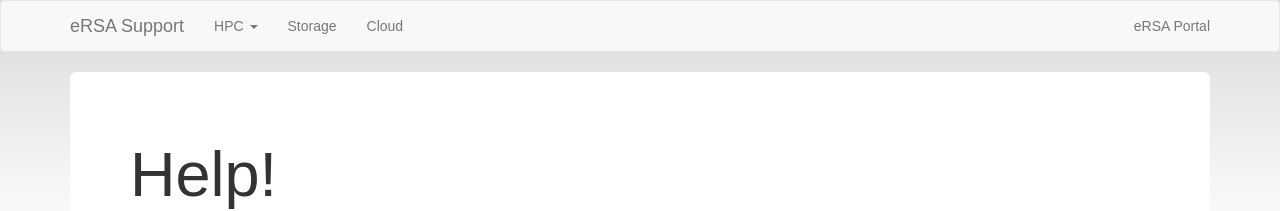
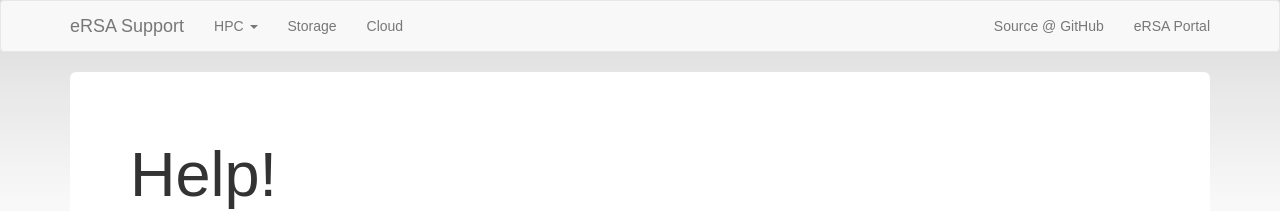
Before and after one commit to pcoddington/test-documentation, a Jekyll site: the page built from index.html, in a window 1280 px wide. Shown: the top 211 px of the page. Built offline with Jekyll 4.4.1, drawn with Linux system fonts in a browser that asks for light colours; nearby versions of some CDN libraries.

Commit message:
add link to source

```diff
--- a/_includes/header.html
+++ b/_includes/header.html
@@ -41,6 +41,8 @@
           <li><a href="{{ site.baseurl }}/cloud/">Cloud</a></li>
         </ul>
         <ul class="nav navbar-nav navbar-right">
+          <li><a href="https://github.com/craigpatten/test-documentation/tree/gh-pages">Source @ GitHub</a></li>
+
           <li><a href="http://some-portal-thingy.ersa.edu.au">eRSA Portal</a></li>
         </ul>
       </div>
```
